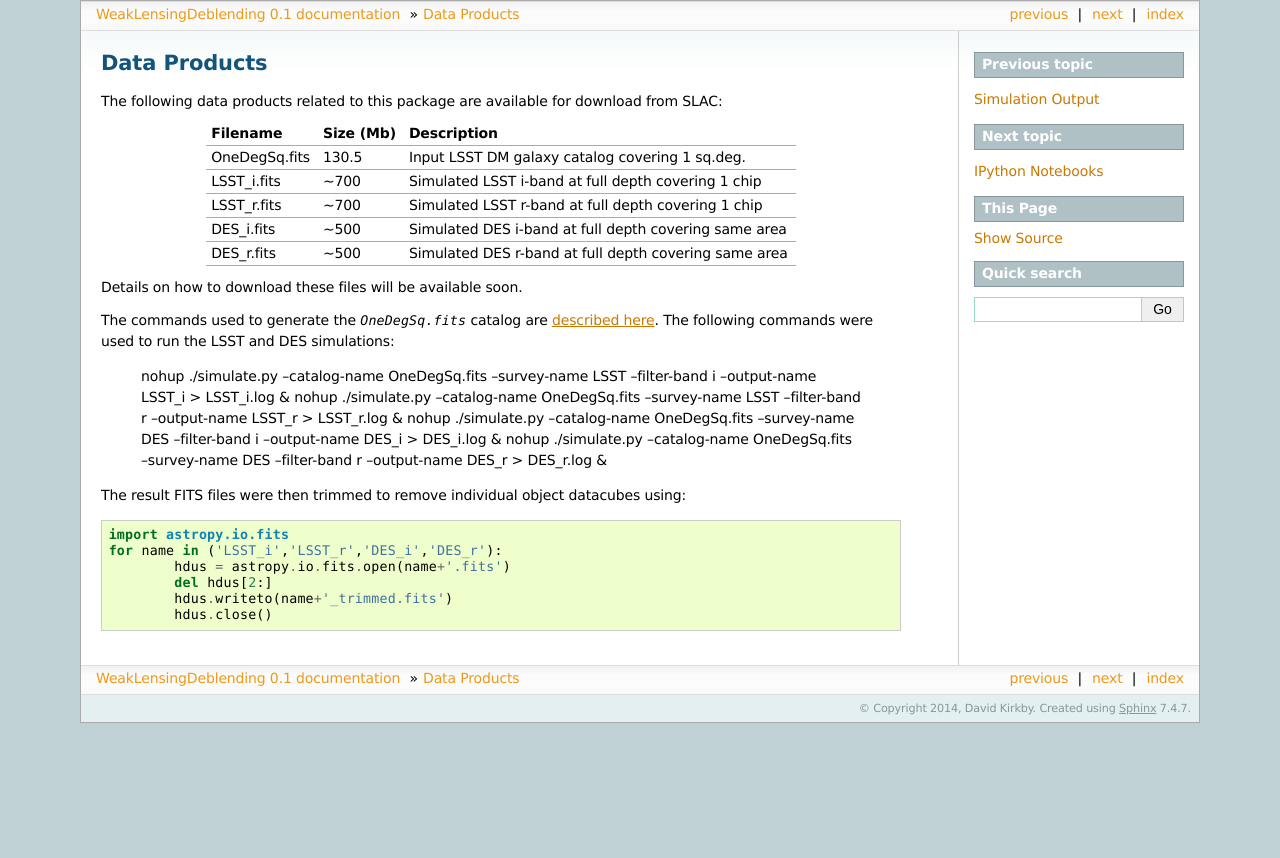
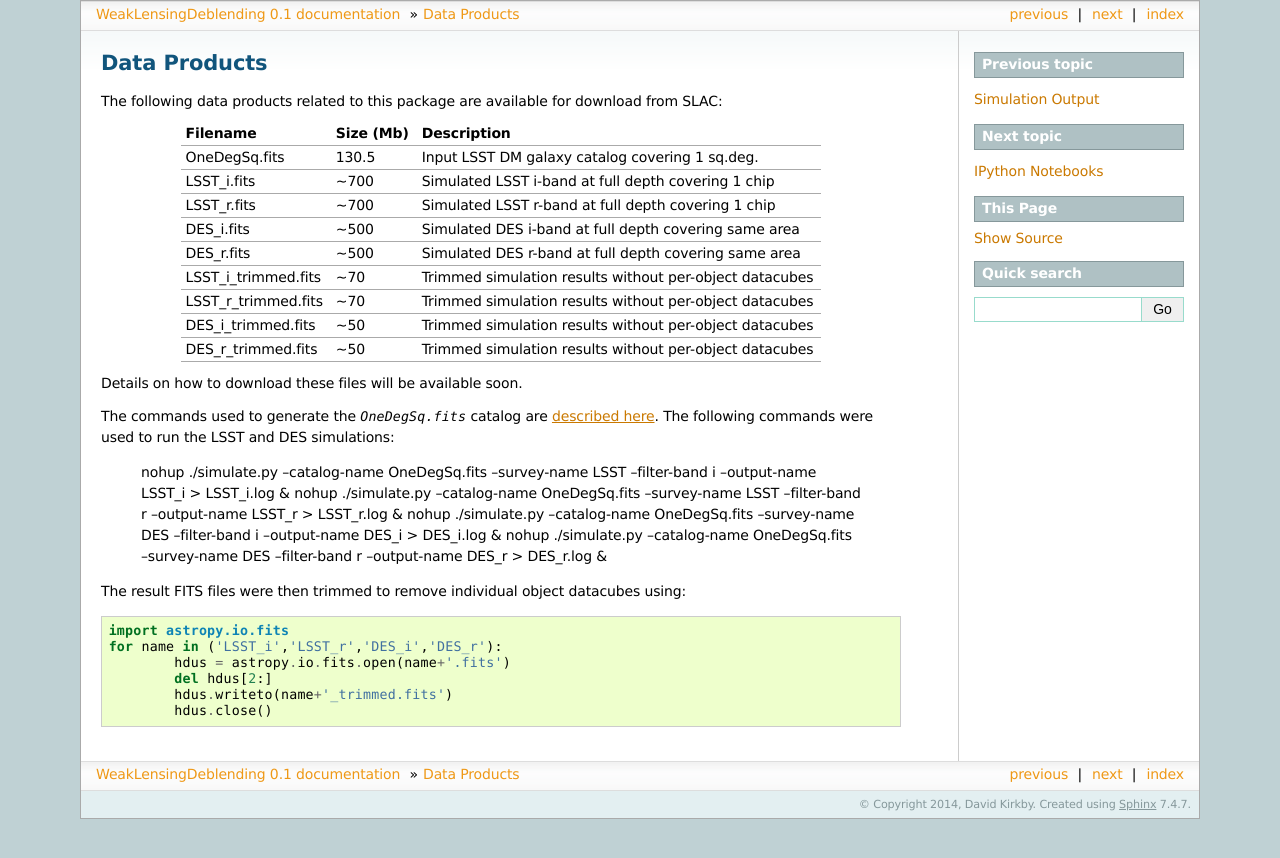
Before and after one commit to LSSTDESC/WeakLensingDeblending, a Sphinx documentation site: the page built from docs/products.rst, in a window 1280 px wide. Shown: the top 858 px of the page. Built offline with Sphinx 7.4.7, drawn with Linux system fonts in a browser that asks for light colours.

Commit message:
Add trimmed files to data products

```diff
--- a/docs/products.rst
+++ b/docs/products.rst
@@ -3,15 +3,19 @@ Data Products
 
 The following data products related to this package are available for download from SLAC:
 
-================= ========== =====================================================
-Filename          Size (Mb)  Description
-================= ========== =====================================================
-OneDegSq.fits          130.5 Input LSST DM galaxy catalog covering 1 sq.deg.
-LSST_i.fits             ~700 Simulated LSST i-band at full depth covering 1 chip
-LSST_r.fits             ~700 Simulated LSST r-band at full depth covering 1 chip
-DES_i.fits              ~500 Simulated DES i-band at full depth covering same area
-DES_r.fits              ~500 Simulated DES r-band at full depth covering same area
-================= ========== =====================================================
+==================== ========== ========================================================
+Filename             Size (Mb)  Description
+==================== ========== ========================================================
+OneDegSq.fits             130.5 Input LSST DM galaxy catalog covering 1 sq.deg.
+LSST_i.fits                ~700 Simulated LSST i-band at full depth covering 1 chip
+LSST_r.fits                ~700 Simulated LSST r-band at full depth covering 1 chip
+DES_i.fits                 ~500 Simulated DES i-band at full depth covering same area
+DES_r.fits                 ~500 Simulated DES r-band at full depth covering same area
+LSST_i_trimmed.fits         ~70 Trimmed simulation results without per-object datacubes
+LSST_r_trimmed.fits         ~70 Trimmed simulation results without per-object datacubes
+DES_i_trimmed.fits          ~50 Trimmed simulation results without per-object datacubes
+DES_r_trimmed.fits          ~50 Trimmed simulation results without per-object datacubes
+==================== ========== ========================================================
 
 Details on how to download these files will be available soon.
 
```
